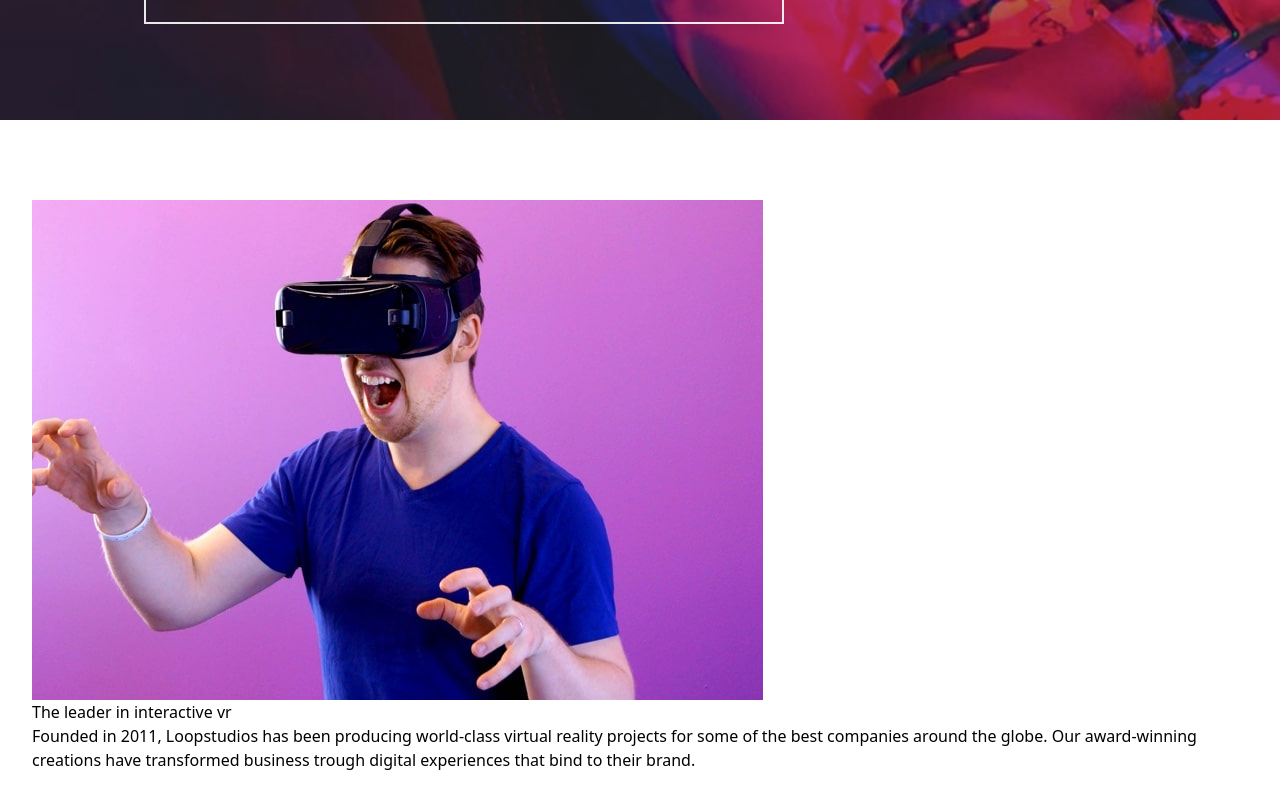
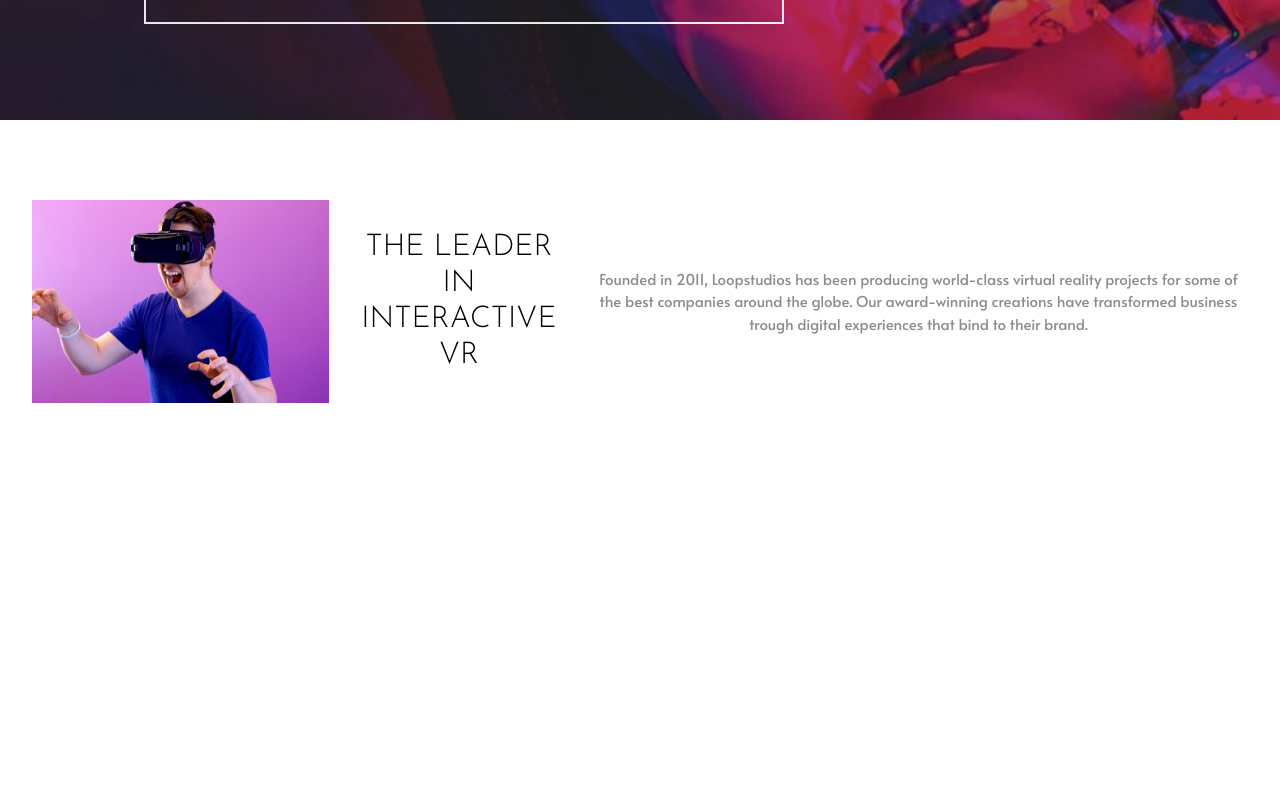
Before and after one commit to f1x3d49/frontendmentor-loopstudios, a React (Create React App) app in the folder frontend/: page / in a window 1280 px wide. Shown: the part 680-1488 px from the top of the page. After the commit the page ends 1163 px from the top, so only its background shows below. Built offline with nearby package versions, Linux system fonts and the light colour scheme.

Commit message:
working on the second section

```diff
--- a/frontend/src/sections/LeaderSection.js
+++ b/frontend/src/sections/LeaderSection.js
@@ -4,14 +4,16 @@
 
 const LeaderSection = () => {
   return (
-    <section className="w-full h-auto px-8 py-20">
+    <section className="flex flex-col md:flex-row text-center items-center justify-center gap-8 w-full h-auto px-8 py-20">
       <picture>
         <source media="(min-width: 400px)" srcSet={interactived} />
         <source media="(min-width: 280px)" srcSet={interactivem} />
         <img src={interactivem} alt="interactive" />
       </picture>
-      <h1>The leader in interactive vr</h1>
-      <p>
+      <h1 className="text-3xl uppercase font-josefin font-light">
+        The leader in interactive vr
+      </h1>
+      <p className="text-[15px] font-alata text-dgray">
         Founded in 2011, Loopstudios has been producing world-class virtual
         reality projects for some of the best companies around the globe. Our
         award-winning creations have transformed business trough digital
```
